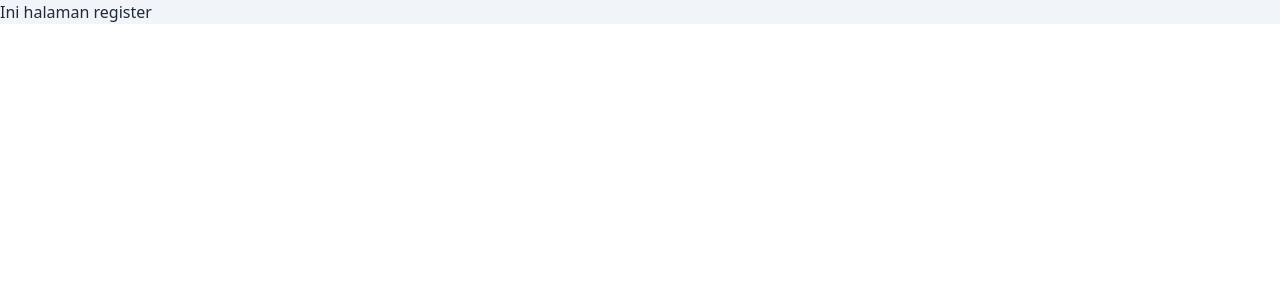
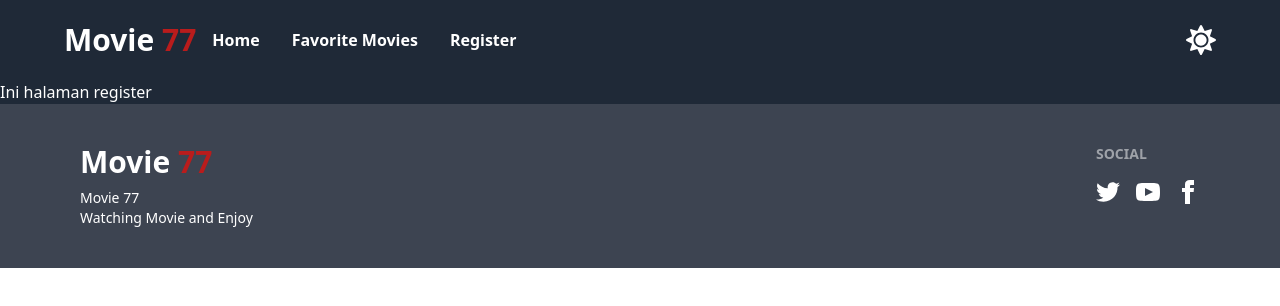
Before and after one commit to FE10-Muchamad-Mitro-Ubaidillah/mymovies-app-react, a React (Vite) app: page /register in a window 1280 px wide. Shown: the top 306 px of the page. Built offline with nearby package versions, Linux system fonts and the light colour scheme.

Commit message:
add dark and ligth mode in app

```diff
--- a/src/App.jsx
+++ b/src/App.jsx
@@ -1,20 +1,46 @@
-import React from "react";
+import React, { useMemo, useState } from "react";
 import { Route, Routes } from "react-router-dom";
 import DetailPage from "./pages/DetailPage";
 import HomePage from "./pages/HomePage";
 import RegisterPage from "./pages/RegisterPage";
+import MovieNavbar from "./components/MovieNavbar";
+import MovieFooter from "./components/MovieFooter";
+import LocaleContext from "./context/context";
 
 import "./assets/custom.css";
 
 const App = () => {
+    const [theme, setTheme] = useState(localStorage.getItem('theme') || 'dark');
+
+    const toggleTheme = () => {
+        setTheme((prevTheme) => {
+            const newTheme = prevTheme === 'light' ? 'dark' : 'light';
+            localStorage.setItem('theme', newTheme);
+            return newTheme;
+        });
+    }
+
+    const LocaleContextValue = useMemo(() => {
+        return {
+            toggleTheme,
+            theme
+        }
+    }, [theme]);
+
     return (
-        <div className="bg-slate-100">
+        <>
+            <LocaleContext.Provider value={LocaleContextValue}>
+                <div className={`${theme === `dark` ? `bg-gray-800` : `bg-white` } h-full w-full text-white`}>
+                    <MovieNavbar toggleTheme={() => toggleTheme()} />
                     <Routes>
                         <Route path="/" element={<HomePage />} />
                         <Route path="/detail/:id" element={<DetailPage />} />
                         <Route path="/register" element={<RegisterPage />} />
                     </Routes>
+                    <MovieFooter />
                 </div>
+            </LocaleContext.Provider>
+        </>
     )
 }
 
--- a/src/components/MovieDetail.jsx
+++ b/src/components/MovieDetail.jsx
@@ -1,8 +1,12 @@
-import React from "react";
+import React, { useContext } from "react";
+import LocaleContext from "../context/context";
 
-const MovieDetail = ({ poster_path, title, overview, genres, vote_average, popularity }) => {
+const MovieDetail = ({ poster_path, title, overview, genres, vote_average }) => {
+
+    const { theme } = useContext(LocaleContext);
+
     return (
-        <div className="flex flex-row flex-row-reverse items-center justify-evenly text-white md:py-8 bg-gray-700">
+        <div className={`flex flex-row flex-row-reverse items-center justify-evenly  ${theme === `dark` ? `text-white bg-gray-700` : `text-gray-800 bg-slate-200` } text-white md:py-8`}>
             <div className="">
                 <img src={`https://image.tmdb.org/t/p/w500${poster_path}`} className="object-bottom shadow-2xl min-h-full lg:max-h-[500px] md:max-h-[350px] min-w-full max-w-auto" />
             </div>
--- a/src/components/MovieFooter.jsx
+++ b/src/components/MovieFooter.jsx
@@ -1,14 +1,16 @@
-import React from "react";
+import React, { useContext } from "react";
+import LocaleContext from "../context/context";
 
 const MovieFooter = () => {
+    const {theme} = useContext(LocaleContext);
     return (
-        <div className="w-full h-full bg-gray-700">
-            <footer className="footer p-10 bg-neutral text-neutral-content flex justify-between px-20">
+        <div className={`w-full h-full`}>
+            <footer className={`footer p-10 bg-neutral ${theme === `dark` ? `bg-gray-800` : `bg-gray-100` } flex justify-between px-20`}>
                 <div>
-                    <h1 className="text-3xl text-white font-bold">Movie <span className="text-red-700">77</span></h1>
-                    <p>Movie 77<br />Watching Movie and Enjoy</p>
+                    <h1 className={`text-3xl ${theme === `dark` ? `text-white` : `text-black` } font-bold`}>Movie <span className="text-red-700">77</span></h1>
+                    <p className={`${theme === `dark` ? `text-white` : `text-black` }`}>Movie 77<br />Watching Movie and Enjoy</p>
                 </div>
-                <div>
+                <div className={`${theme === `dark` ? `text-white` : `text-black` }`}>
                     <span className="footer-title">Social</span>
                     <div className="grid grid-flow-col gap-4">
                         <a><svg xmlns="http://www.w3.org/2000/svg" width="24" height="24" viewBox="0 0 24 24" className="fill-current"><path d="M24 4.557c-.883.392-1.832.656-2.828.775 1.017-.609 1.798-1.574 2.165-2.724-.951.564-2.005.974-3.127 1.195-.897-.957-2.178-1.555-3.594-1.555-3.179 0-5.515 2.966-4.797 6.045-4.091-.205-7.719-2.165-10.148-5.144-1.29 2.213-.669 5.108 1.523 6.574-.806-.026-1.566-.247-2.229-.616-.054 2.281 1.581 4.415 3.949 4.89-.693.188-1.452.232-2.224.084.626 1.956 2.444 3.379 4.6 3.419-2.07 1.623-4.678 2.348-7.29 2.04 2.179 1.397 4.768 2.212 7.548 2.212 9.142 0 14.307-7.721 13.995-14.646.962-.695 1.797-1.562 2.457-2.549z"></path></svg></a>
--- a/src/components/MovieHero.jsx
+++ b/src/components/MovieHero.jsx
@@ -1,17 +1,19 @@
-import React from "react";
+import React, { useContext } from "react";
 import { Link } from "react-router-dom";
+import LocaleContext from "../context/context";
 
 const MovieHero = ({ title, poster_path, overview, id }) => {
+    const {theme} = useContext(LocaleContext);
     return (
-        <div className="flex lg:flex-row items-center justify-evenly text-white lg:py-20 md:py-8">
+        <div className={`flex lg:flex-row items-center justify-evenly ${theme === `dark` ? `text-gray-200` : `text-gray-800` } lg:py-20 md:py-8`}>
             <div className="">
                 <Link to={`detail/${id}`}><img src={`https://image.tmdb.org/t/p/w500${poster_path}`} className="object-bottom shadow-2xl min-h-full lg:max-h-[600px] md:max-h-[350px] min-w-full max-w-auto" /></Link>
             </div>
             <div className="w-2/5">
                 <Link to={`detail/${id}`}><h1 className="text-4xl font-bold">{title}</h1></Link>
                 <p className="py-6">{overview}</p>
-                <button className="btn border-white border-2 bg-transparent text-white hover:bg-white hover:text-black mr-4">+ Add to Favorite</button>
-                <button className="btn bg-red-600 border-none hover:bg-red-700">Play Film</button>
+                <button className={`btn border-white border-2 bg-transparent ${theme === `dark` ? `text-white hover:bg-white hover:text-black` : `text-gray-800 border-gray-800 hover:bg-gray-800 hover:text-white` } mr-4`}>+ Add to Favorite</button>
+                <button className={`btn bg-red-600 border-none hover:bg-red-700`}>Play Film</button>
             </div>
         </div>
     )
--- a/src/components/MovieNavbar.jsx
+++ b/src/components/MovieNavbar.jsx
@@ -1,16 +1,46 @@
-import React from "react";
+import React, { useContext } from "react";
 import { Link } from "react-router-dom";
+import {FaMoon, FaSun} from 'react-icons/fa';
+import LocaleContext from "../context/context";
 
-const MovieNavbar = () => {
+const MovieNavbar = ({ onLogout, name }) => {
+
+    const {theme, toggleTheme} = useContext(LocaleContext);
+
     return (
-        <div className="px-20 bg-gray-800 py-5 flex items-center drop-shadow text-white sticky top-0 z-10">
+        <div className={`navbar ${theme === `dark` ? `bg-gray-800`: `bg-gray-100` } sticky top-0 z-10 py-4 px-16`}>
+            <div className="flex-none">
+                <Link to="/" className={`font-bold text-3xl ${theme === `dark` ? `text-white`: `text-gray-800`}`}>Movie <span className="text-red-700">77</span></Link>
+            </div>
             <div className="flex-1">
-                <Link to="/" className="text-3xl font-bold">Movie <span className="text-red-700">77</span></Link>
+                <ul className={`menu menu-horizontal p-0 font-semibold ${theme === `dark` ? `text-white`: `text-gray-800`}`}>
+                    <li><Link to="/">Home</Link></li>
+                    <li><Link to="/favorite">Favorite Movies</Link></li>
+                    <li><Link to="/register">Register</Link></li>
+                </ul>
             </div>
-            <div className="justify-self-end font-semibold text-base">
-                <Link className="px-3" to="/">Home</Link>
-                <Link className="px-3" to="/favorite">Favorite Movies</Link>
+            <div className="flex-none">
+                <button className={`text-3xl ${theme === `dark` ? `text-white`: `text-gray-800`}`} onClick={toggleTheme}>{theme == 'dark' ? <FaSun /> : <FaMoon />}</button>
             </div>
+            {name && (
+                <>
+                    <div className="flex-none mr-3">
+                        <p className="text-base font-semibold">Welcome {name}</p>
+                    </div>
+                    <div className="flex-none gap-2">
+                        <div className="dropdown dropdown-end">
+                            <label tabIndex={0} className="btn btn-ghost btn-circle avatar">
+                                <div className="w-10 rounded-full">
+                                    <img src="https://placeimg.com/80/80/people" />
+                                </div>
+                            </label>
+                            <ul tabIndex={0} className="mt-3 p-2 shadow menu menu-compact dropdown-content bg-base-100 rounded-box w-52">
+                                <li><button onClick={onLogout}>Logout</button></li>
+                            </ul>
+                        </div>
+                    </div>
+                </>
+            )}
         </div>
     )
 }
--- /dev/null
+++ b/src/context/context.jsx
@@ -0,0 +1,5 @@
+import { createContext } from "react";
+
+const LocaleContext = createContext();
+
+export default LocaleContext;
--- a/src/pages/DetailPage.jsx
+++ b/src/pages/DetailPage.jsx
@@ -37,8 +37,7 @@ const DetailPage = () => {
     }, []);
 
     return (
-        <div className="bg-gray-800 h-full w-full text-white">
-            <MovieNavbar />
+        <>
             {loading && (
                 <div className="relative h-screen">
                     <div className="absolute top-60 left-1/2 text-center">
@@ -65,8 +64,7 @@ const DetailPage = () => {
                     </div>
                 </>
             )}
-            <MovieFooter />
-        </div>
+        </>
     )
 }
 
--- a/src/pages/HomePage.jsx
+++ b/src/pages/HomePage.jsx
@@ -1,14 +1,15 @@
-import React, { useState, useEffect } from "react";
+import React, { useState, useEffect, useContext } from "react";
 import api from "../services/api";
-import MovieNavbar from "../components/MovieNavbar";
 import MovieItemContent from "../components/MovieItemContent";
 import MovieHero from "../components/MovieHero";
 import { AiOutlineLoading } from 'react-icons/ai';
-import MovieFooter from "../components/MovieFooter";
+import LocaleContext from "../context/context";
 
 const HomePage = () => {
     const [movies, setMovies] = useState([]);
     const [loading, setLoading] = useState(true);
+    const {theme} = useContext(LocaleContext);
+
     let slide_index = 1;
     let next = 2;
 
@@ -28,8 +29,7 @@ const HomePage = () => {
 
 
     return (
-        <div className="bg-gray-800 text-white h-full w-full">
-            <MovieNavbar />
+        <>
             {loading && (
                 <div className="relative h-screen w-screen bg-gray-800">
                     <div className="absolute top-60 left-1/2 text-center">
@@ -41,7 +41,7 @@ const HomePage = () => {
             }
             {!loading && (
                 <>
-                    <div className="carousel w-full bg-gray-700">
+                    <div className={`carousel w-full ${theme === `dark` ? `bg-gray-700` : `bg-slate-200` }`}>
                         {
                             movies.map(movie => (
                                 <div className="carousel-item relative w-full" key={movie.id} id={slide_index++}>
@@ -56,9 +56,9 @@ const HomePage = () => {
                     </div>
                     <div className="p-10 mt-10">
                         <div className="my-10">
-                            <h2 className="text-2xl mb-5 font-bold">Favorite Movies</h2>
+                            <h2 className={`text-2xl mb-5 font-bold ${theme === `dark` ? `text-gray-200` : `text-gray-800` }`}>Favorite Movies</h2>
                             <div className="relative overflow-auto w-auto">
-                                <div className="flex overflow-x-auto scrollbar-thin scrollbar-thumb-gray-700 scrollbar-track-gray-600 p-5">
+                                <div className={`flex overflow-x-auto scrollbar-thin ${theme === `dark` ? `scrollbar-thumb-gray-700 scrollbar-track-gray-600` : `scrollbar-thumb-gray-500 scrollbar-track-gray-600` } p-5`}>
                                     {movies.map(movie => (
                                         <div className="flex-none relative first:mr-3 last:ml-3 mx-3" key={movie.id}>
                                             <MovieItemContent {...movie} />
@@ -68,7 +68,7 @@ const HomePage = () => {
                             </div>
                         </div>
                         <div className="my-10">
-                            <h2 className="text-2xl mb-5 font-bold">Now Playing</h2>
+                            <h2 className={`text-2xl mb-5 font-bold ${theme === `dark` ? `text-gray-200` : `text-gray-800` }`}>Now Playing</h2>
                             <div className="relative w-auto">
                                 <div className="grid grid-cols-7 gap-6">
                                     {movies.map(movie => (
@@ -83,8 +83,7 @@ const HomePage = () => {
                 </>
             )
             }
-            <MovieFooter />
-        </div >
+        </ >
     )
 }
 
```
Lines whose indentation alone changed are shown as unchanged.
